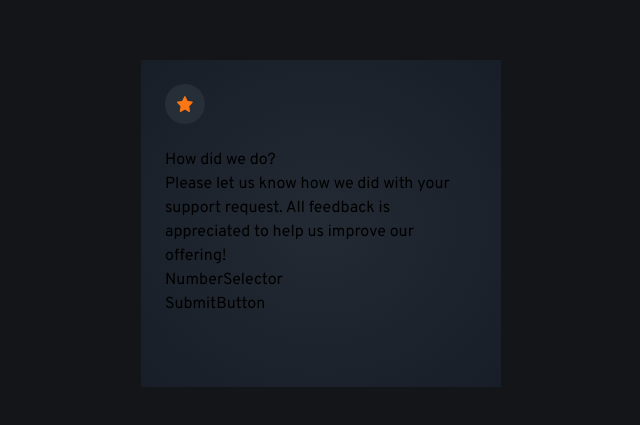
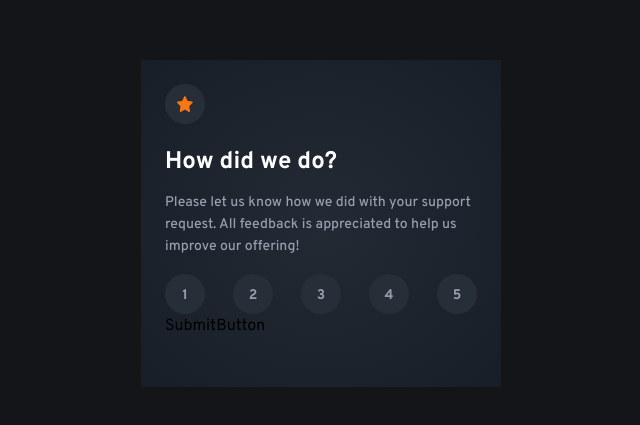
Before and after one commit to leeport511/interactive-rating-comp-2025, a React (Vite) app: page / in a window 1280 px wide. Shown: the part 177-602 px from the top of the page, without its empty margins (319-959 px from the left). Built offline with nearby package versions, Linux system fonts and the light colour scheme.

Commit message:
finish text and NumberSelector component

```diff
--- a/src/components/NumberSelector.tsx
+++ b/src/components/NumberSelector.tsx
@@ -1,7 +1,28 @@
+import type { ReactNode } from 'react';
+import type { Number } from '../interfaces/interfaces';
+
+const numbers: Number[] = [
+	{ number: 1 },
+	{ number: 2 },
+	{ number: 3 },
+	{ number: 4 },
+	{ number: 5 },
+];
 export const NumberSelector = () => {
 	return (
-		<div>
-			<h1>NumberSelector</h1>
+		<div className='flex justify-between'>
+			{numbers.map(({ number }): ReactNode => {
+				return (
+					<div
+						key={number}
+						className='bg-grey900 h-10 w-10 rounded-full'
+					>
+						<p className='text-[14px] font-bold text-grey500 text-center leading-[43px]'>
+							{number}
+						</p>
+					</div>
+				);
+			})}
 		</div>
 	);
 };
--- a/src/index.css
+++ b/src/index.css
@@ -9,8 +9,8 @@
 	--color-grey900: #262e38;
 	--color-grey500: #969fad;
 	--color-orange500: #fc7614;
+	--color-gr-end: #181e27;
 	--color-gr-start: #232a34;
-	--color-gr-end: #181e27;
 
 	/* Font Family */
 	--font-overpass: 'Overpass', sans-serif;
--- /dev/null
+++ b/src/interfaces/interfaces.ts
@@ -0,0 +1,3 @@
+export type Number = {
+	number: number;
+};
--- a/src/pages/MainPage.tsx
+++ b/src/pages/MainPage.tsx
@@ -6,9 +6,11 @@ export const MainPage = () => {
 	return (
 		<section className='w-[360px] h-[327px] p-6 bg-radial from-gr-start to-gr-end'>
 			<StarIcon />
-			<div>
-				<h2>How did we do?</h2>
-				<p>
+			<div className='mb-4'>
+				<h2 className='mb-4 font-bold leading-7 text-2xl text-white'>
+					How did we do?
+				</h2>
+				<p className='text-[14px] leading-[22px] font-medium text-grey500'>
 					Please let us know how we did with your support
 					request. All feedback is appreciated to help us
 					improve our offering!
```
